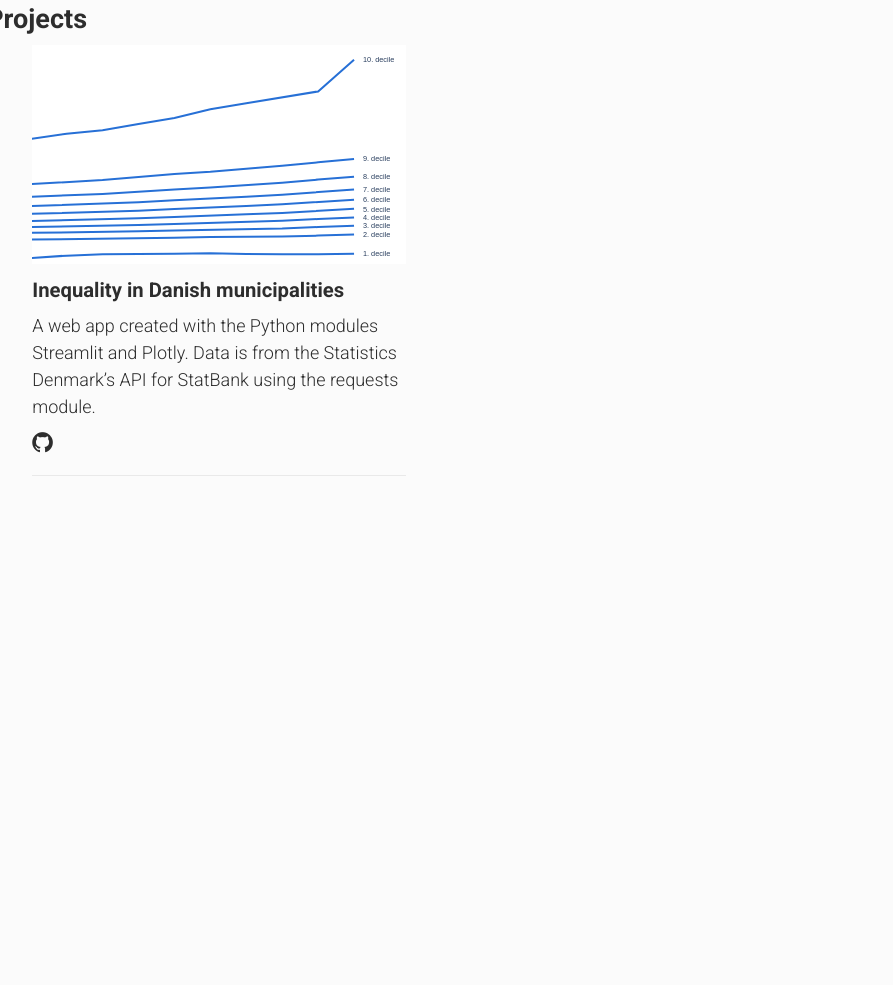
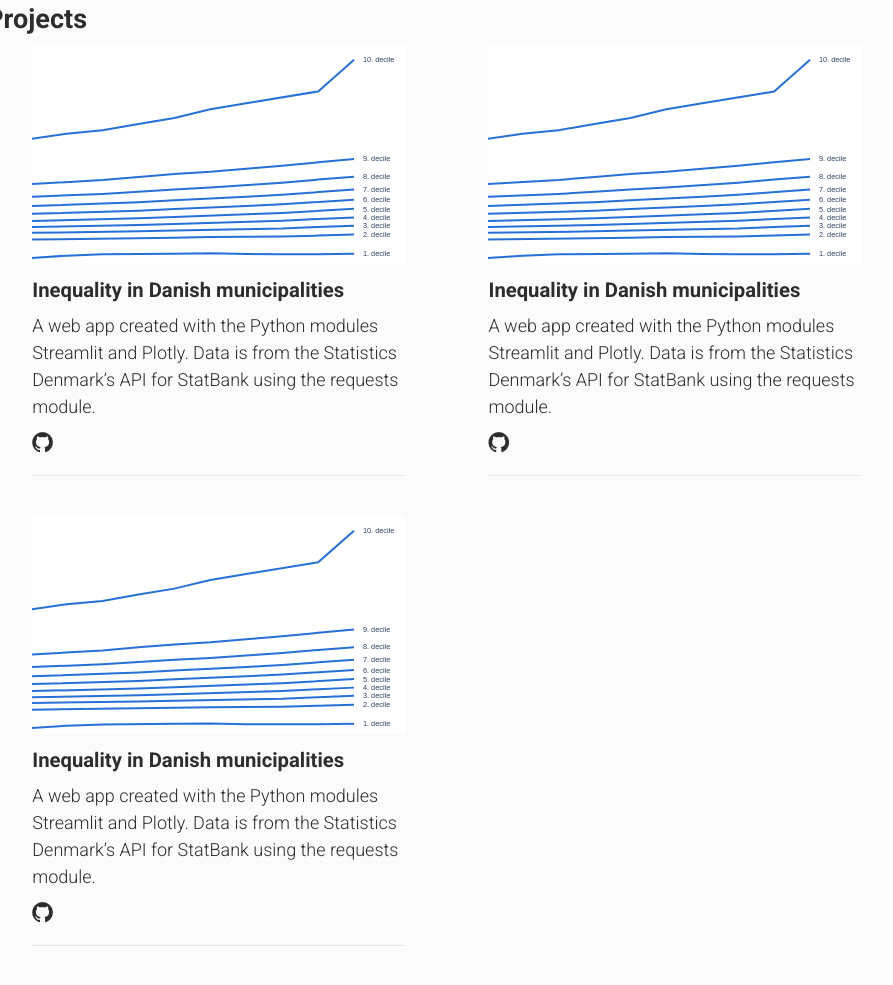
Before and after one commit to mwpetersen/mwpetersen.github.io, a plain HTML site: page index.html in a window 1280 px wide. Shown: the part 179-1164 px from the top of the page, without its empty margins (193-1086 px from the left). Before the commit the page ends 800 px from the top, so only its background shows below. Drawn offline with Linux system fonts and the light colour scheme.

```diff
--- a/index.html
+++ b/index.html
@@ -49,6 +49,46 @@
 
             </div>
 
+            <div class="project">
+
+              <a href="https://share.streamlit.io/mwpetersen/ulighed-kommuner/main/2021-03-16-streamlit-dashboard-inequality.py">
+                <img src="images/fig1_screenshot.svg" alt="plot from web app om income inequality">
+              </a>
+
+              <a href="https://share.streamlit.io/mwpetersen/ulighed-kommuner/main/2021-03-16-streamlit-dashboard-inequality.py">
+              <h2>Inequality in Danish municipalities</h2>
+              </a>
+
+              <p>A web app created with the Python modules Streamlit and Plotly.
+              Data is from the Statistics Denmark’s API for StatBank using the requests module.
+              </p>
+
+              <a href="https://github.com/mwpetersen/ulighed-kommuner">
+                <i class="fa fa-github" style="font-size:24px"></i>
+              </a>
+
+            </div>
+
+            <div class="project">
+
+              <a href="https://share.streamlit.io/mwpetersen/ulighed-kommuner/main/2021-03-16-streamlit-dashboard-inequality.py">
+                <img src="images/fig1_screenshot.svg" alt="plot from web app om income inequality">
+              </a>
+
+              <a href="https://share.streamlit.io/mwpetersen/ulighed-kommuner/main/2021-03-16-streamlit-dashboard-inequality.py">
+              <h2>Inequality in Danish municipalities</h2>
+              </a>
+
+              <p>A web app created with the Python modules Streamlit and Plotly.
+              Data is from the Statistics Denmark’s API for StatBank using the requests module.
+              </p>
+
+              <a href="https://github.com/mwpetersen/ulighed-kommuner">
+                <i class="fa fa-github" style="font-size:24px"></i>
+              </a>
+
+            </div>
+
           </div>
 
         </div>
```
